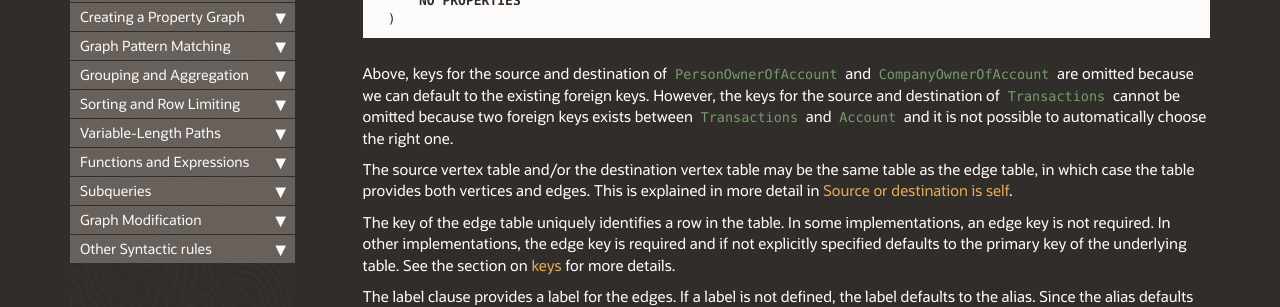
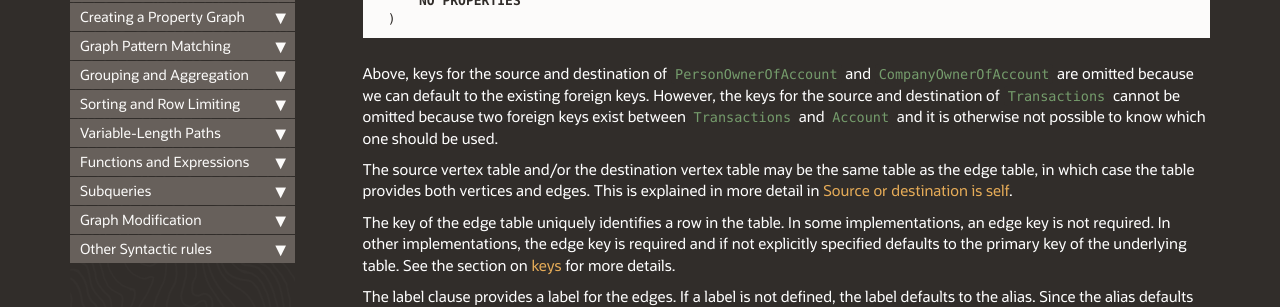
Before and after one commit to oracle/pgql-lang, a Jekyll site: the page built from pages/pgql-1.3-spec.md, in a window 1280 px wide and 900 px high, scrolled down 7499 px. Shown: the part 175-482 px from the top of the window. Built offline with Jekyll 4.4.1, drawn with Linux system fonts in a browser that asks for light colours; nearby versions of some CDN libraries; comment, search, counter and statistics services are not loaded.

Commit message:
minor style improvement

````diff
--- a/pages/pgql-1.3-spec.md
+++ b/pages/pgql-1.3-spec.md
@@ -286,7 +286,7 @@ CREATE PROPERTY GRAPH financial_transactions
 ```
 
 Above, keys for the source and destination of `PersonOwnerOfAccount` and `CompanyOwnerOfAccount` are omitted because we can default to the existing foreign keys.
-However, the keys for the source and destination of `Transactions` cannot be omitted because two foreign keys exists between `Transactions` and `Account` and it is not possible to automatically choose the right one.
+However, the keys for the source and destination of `Transactions` cannot be omitted because two foreign keys exist between `Transactions` and `Account` and it is otherwise not possible to know which one should be used.
 
 The source vertex table and/or the destination vertex table may be the same table as the edge table, in which case the table provides both vertices and edges.
 This is explained in more detail in [Source or destination is self](#source-or-destination-is-self).
````
